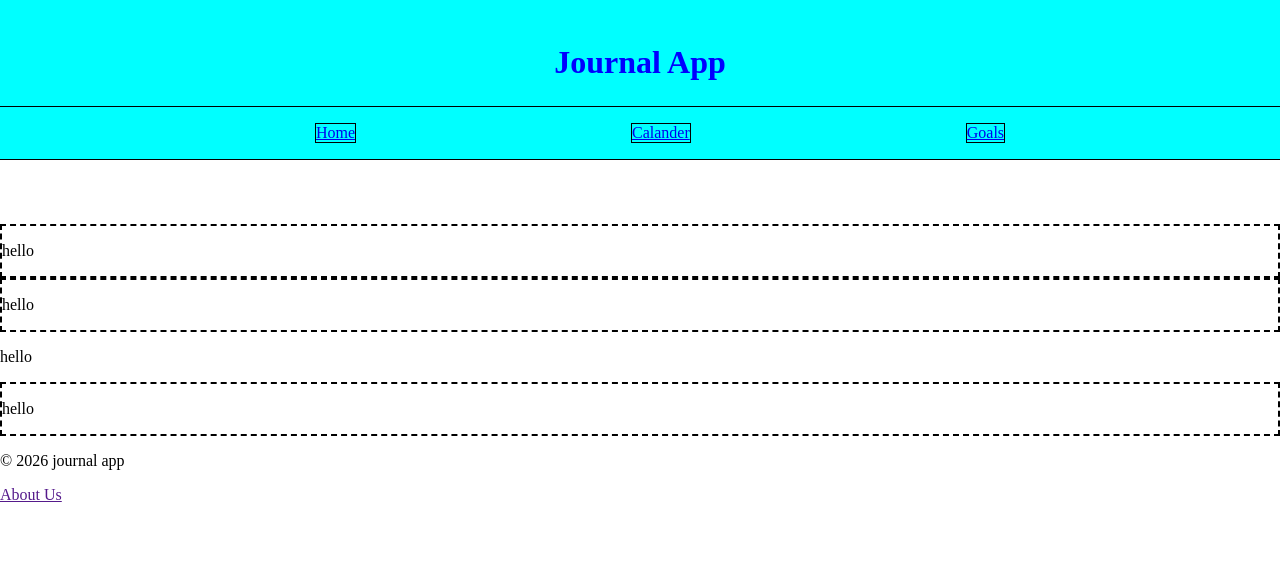
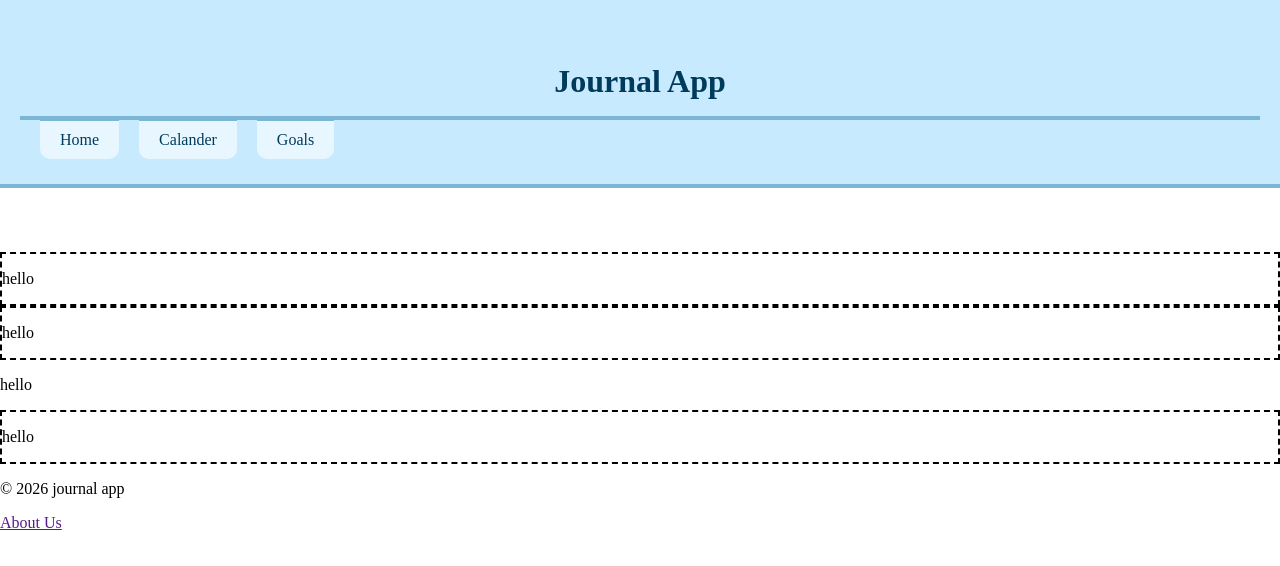
Before and after one commit to thomasgarrett455/CSE-310, a plain HTML site: page journal app/index.html in a window 1280 px wide. Drawn offline with Linux system fonts and the light colour scheme.

Commit message:
finsihed the header css

```diff
--- a/journal app/styles/frames/_header.css
+++ b/journal app/styles/frames/_header.css
@@ -1,38 +1,52 @@
 :root {
-    --color: cyan;
+    --border-color: #7bb7d4;
+    --header-bg-color: #c7eaff;
+    --header-text-color: #003b5c;
 }
 
 
 .site-header {
     text-align: center;
-    background-color: var(--color);
-    border-bottom: 1px black solid;
+    background-color: var(--header-bg-color);
+    border-bottom: 4px solid var(--border-color);
+    padding: 20px;
+    position: relative;
 }
 
 .site-header h1 {
-    background-color: var(--color);
-    color: blue;
+    background-color: var(--header-bg-color);
+    color: var(--header-text-color);
     padding: 2%;
-    border-bottom: 1px solid black;
+    border-bottom: 1px solid var(--border-color);
     margin: 0 auto;
 }
 
 nav {
-
+    background-color: var(--header-bg-color);
+    border-top: 4px solid var(--border-color);
+    margin-top: -10px;
+    padding: 10px 0;
 }
 
 nav ul {
+    list-style-type: none;
     display: flex;
-    justify-content: space-evenly;
-
+    gap: 20px;
+    margin: -5px 0;
+    padding: 0 20px;
 }
 
 li {
-    list-style-type: none;
-    text-decoration:  none;
-    /* border: 2px dashed purple;   */
+    background-color: #e8f7ff;
+    border-top: 4px solid var(--border-color);
+    border-bottom-left-radius: 10px;
+    border-bottom-right-radius: 10px;
+    padding: 10px 20px;
+    margin-top: -8px;
+}
 
-    text-align: center;
-    border: 1px solid black;
-
+li a {
+    text-decoration: none;
+    color: var(--header-text-color);
+    display: block;
 }
```
